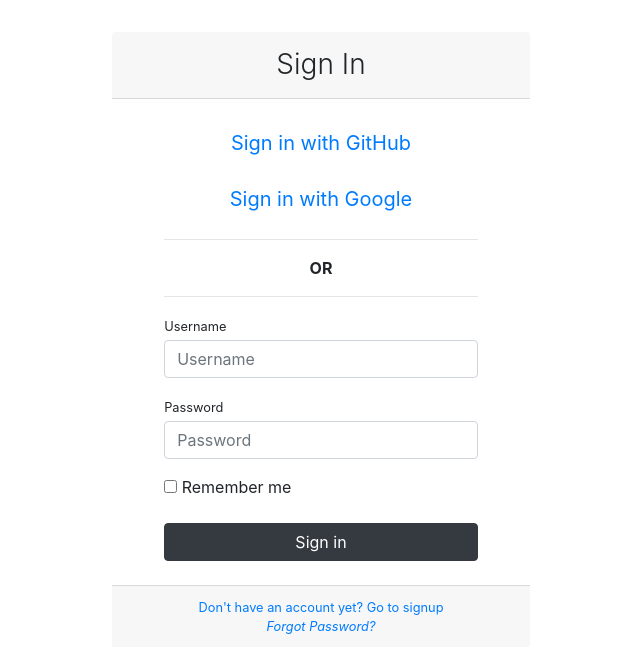
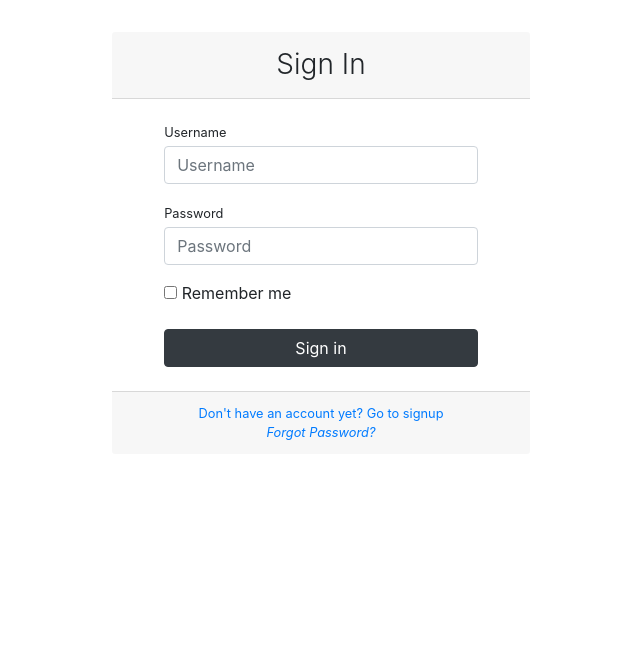
Before and after one commit to andriiko489/VirtualVoyage, a Django app: page /accounts/login/ in a window 1280 px wide. Shown: the part 88-735 px from the top of the page, without its empty margins (319-959 px from the left). After the commit the page ends 528 px from the top, so only its background shows below. Run offline with Django 3.2, Linux system fonts and the light colour scheme; some libraries are stand-ins or nearby versions.

Commit message:
deleten workless buttons login via github and login via google

```diff
--- a/users/templates/users/login.html
+++ b/users/templates/users/login.html
@@ -27,13 +27,6 @@
                                 <div class="form-row">
                                     <div class="col-md-10 offset-md-1">
                                         <div class="form-group">
-                                            <a href="{% url 'social:begin' 'github' %}"
-                                                   class="btn btn-link btn-lg active btn-block">Sign in with GitHub</a>
-                                            <a href="{% url 'social:begin' 'google-oauth2' %}"
-                                                   class="btn btn-link btn-lg active btn-block">Sign in with Google</a>
-                                            <hr>
-                                            <p class="text-center"><strong>OR</strong></p>
-                                            <hr>
                                             <label class="small mb-1">Username</label>
                                             {{ form.username }}
                                         </div>
```
